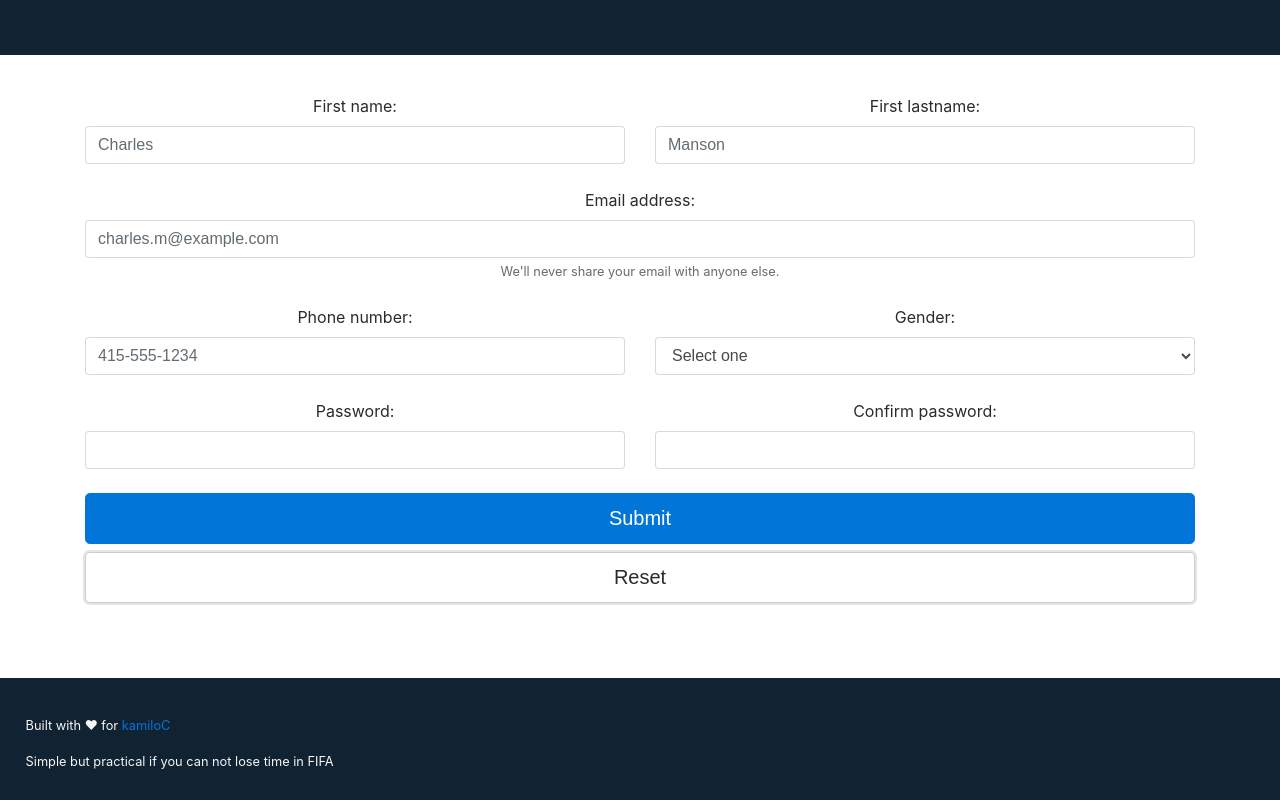
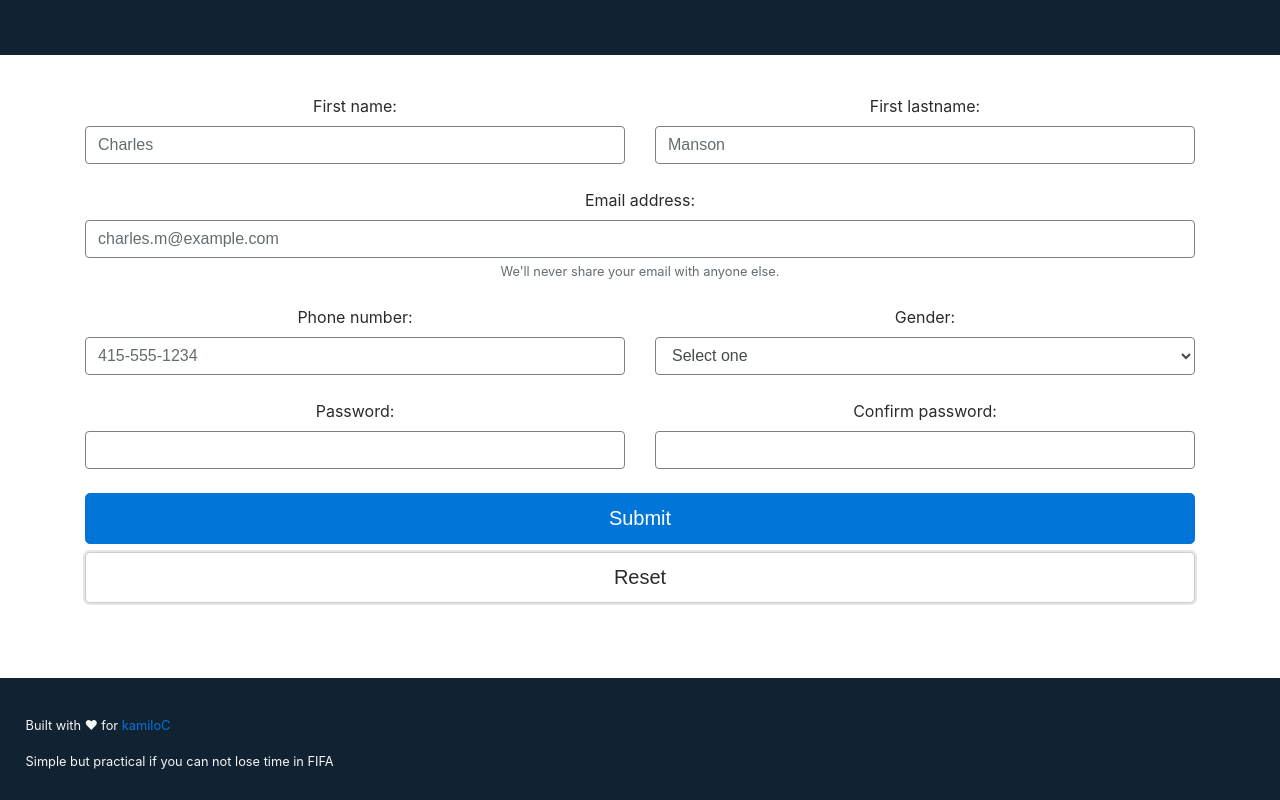
Before and after one commit to kamiloc/form-validation, a website: page public/index.html in a window 1280 px wide. Both pictures are taken after a click on the button "Reset". Shown: the part 366-1166 px from the top of the page. Drawn offline with Linux system fonts and the light colour scheme.

Commit message:
Add reset event to button

```diff
--- a/public/index.html
+++ b/public/index.html
@@ -26,7 +26,7 @@
 
     <div class="container" style="margin-top: 3%; margin-bottom: 4%;">
 
-        <form>
+        <form autocomplete="off">
             <div class="row">
                 <div class="col-6">
                     <label for="firstName">First name:</label>
@@ -93,7 +93,7 @@
             <div class="row">
                 <div class="col-12">
                     <button type="button" class="btn btn-primary btn-lg btn-block" onclick="submitForm()">Submit</button>
-                    <button type="button" class="btn btn-secondary btn-lg btn-block">Reset</button>
+                    <button type="button" class="btn btn-secondary btn-lg btn-block" id="reset">Reset</button>
                 </div>
             </div>
 
--- a/public/js/index.js
+++ b/public/js/index.js
@@ -1,18 +1,25 @@
 var formValid = false;
 
 function validateField(field) {
-    field.style.border = "1px solid green";
+    field.style.border = '1px solid green';
     $('#' + field.id).popover('hide');
     formValid = true;
 }
 
 function invalidateField(field) {
-    field.style.border = "1px solid red";
-    $('#'+field.id).popover('show');
+    field.style.border = '1px solid red';
+    $('#' + field.id).popover('show');
     formValid = false;
 }
 
+function resetField(field) {
+    field.style.border = '1px solid grey';
+    $('#' + field.id).popover('hide');
+}
+
 window.onload = function () {
+
+    document.getElementById('reset').addEventListener('click', reset);
 
     var gender = document.getElementById('gender'), password = document.getElementById('password'),
         confirmPassword = document.getElementById('confirmPassword');
@@ -81,31 +88,45 @@ window.onload = function () {
 
 function submitForm() {
 
-    var messageSelector = document.getElementById('message'),  inputs = Array.from(document.querySelectorAll('input')),
-    gender = document.getElementById('gender');
+    var messageSelector = document.getElementById('message'), inputs = Array.from(document.querySelectorAll('input')),
+        gender = document.getElementById('gender');
 
-    inputs.forEach(function(input){
-        if(input.value == ''){
+    inputs.forEach(function (input) {
+        if (input.value == '') {
             invalidateField(input);
             formValid = false;
         }
     });
 
-    if(gender.value == 'none') {
+    if (gender.value == 'none') {
         invalidateField(gender);
         formValid = false;
     }
 
-    if(!formValid) {
+    if (!formValid) {
         messageSelector.innerHTML =
-        '<div class="alert alert-danger" role="alert">'+
-            '<strong>Somenthing is wrong:</strong> Check all fields are correct ?'+
-        '</div>';
+            '<div class="alert alert-danger" role="alert">' +
+            '<strong>Somenthing is wrong:</strong> Check all fields are correct ?' +
+            '</div>';
     } else {
-       messageSelector.innerHTML =
-        '<div class="alert alert-success" role="alert">'+
-            '<strong>All good:</strong> All fields are correct'+
-        '</div>';
+        messageSelector.innerHTML =
+            '<div class="alert alert-success" role="alert">' +
+            '<strong>All good:</strong> All fields are correct' +
+            '</div>';
     }
 
 }
+
+function reset() {
+    var inputs = Array.from(document.querySelectorAll('input')), select = document.querySelector('select');
+
+    inputs.forEach(function (input) {
+        resetField(input);
+        input.value = '';
+    });
+
+    resetField(select);
+    select.value = 'none';
+
+    formValid = false;
+}
```
